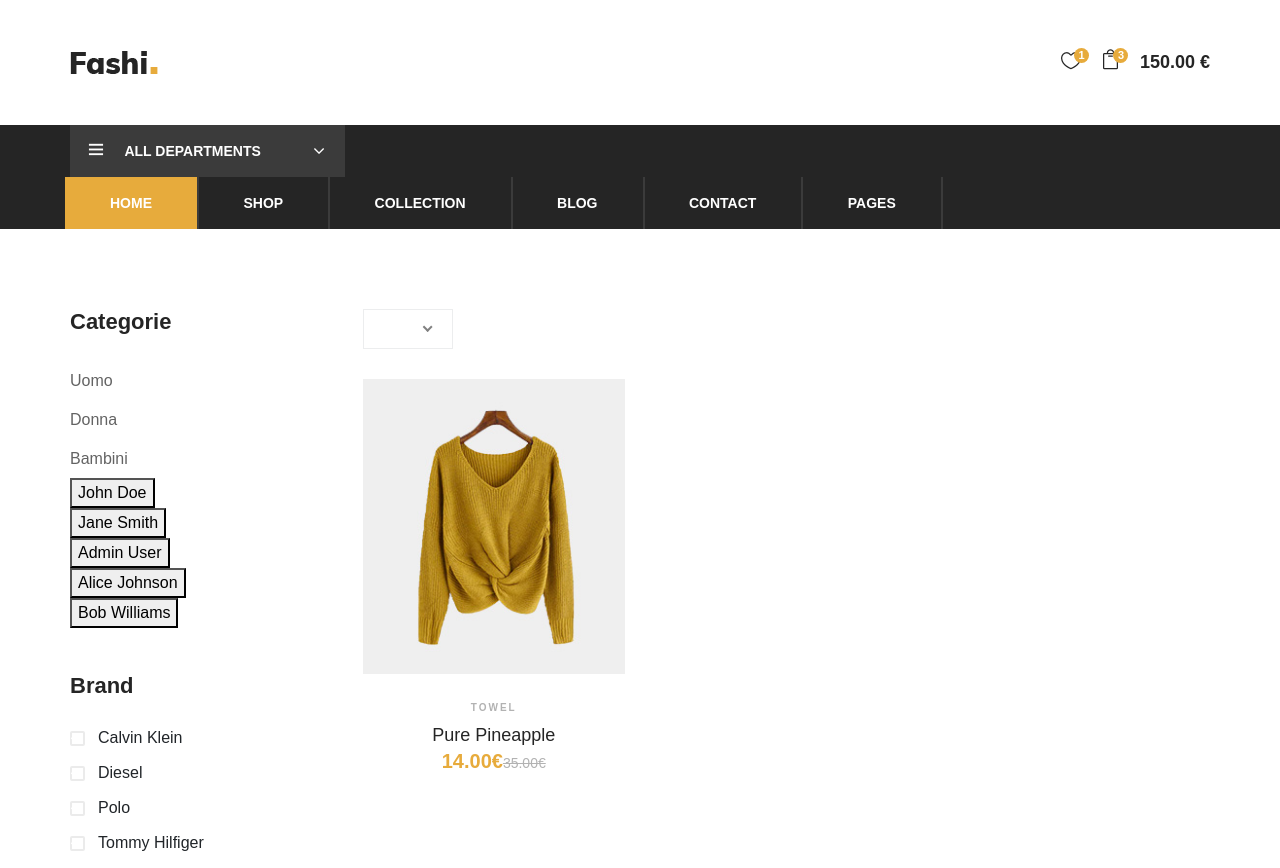
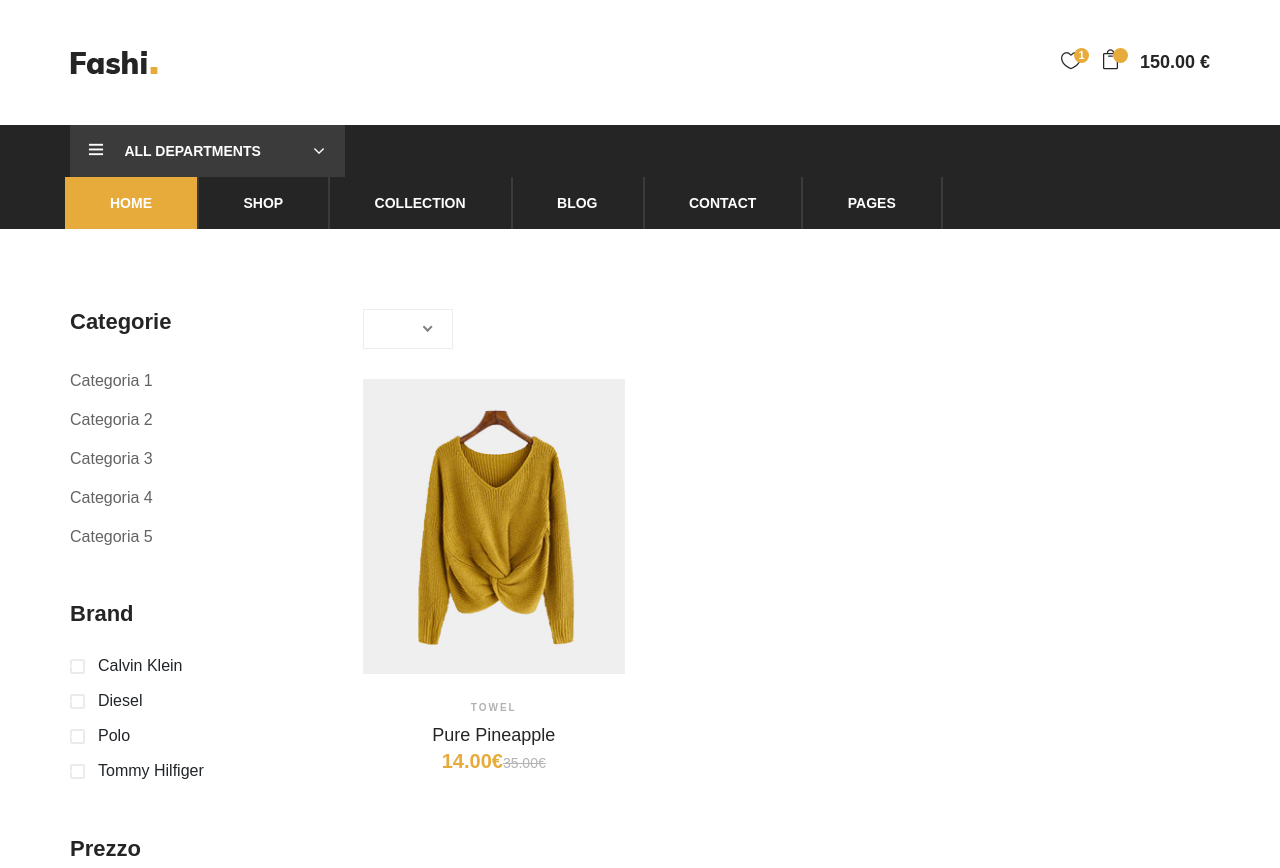
Before and after one commit to Carmine-Pittella/E-commerce, a PHP site: page /shop.php in a window 1280 px wide. Shown: the top 868 px of the page. Run offline with PHP 8.4, Linux system fonts and the light colour scheme; data comes from the database, SQL or seed files in the repository; both versions use the stored data as it was after the commit; some web fonts are replaced.

Commit message:
sicurezza

```diff
--- a/index.php
+++ b/index.php
@@ -7,6 +7,10 @@ require "include/dbms.inc.php";
 $main = new Template("skins/template/dtml/index_v2.html");
 $body = new Template("skins/template/dtml/home.html");
 
+$main->setContent("oggetti_carrello", 8);
+// nel file "index_v2.html" ci sarà un riferimento a "oggetti_carrello"
+// il problema attuale è che nelle altre pagine non compare il valore impostato qui
+
 
 $main->setContent('body', $body->get());
 $main->close();
--- a/shop.php
+++ b/shop.php
@@ -9,14 +9,12 @@ $main = new Template("skins/template/dtml/index_v2.html");
 $shop = new Template("skins/template/shop.html");
 
 
-$res = $connessione->query("SELECT * FROM utente")->fetch_all(MYSQLI_ASSOC);
+$res = $connessione->query("SELECT * FROM categoria c ORDER BY c.nome_categoria")->fetch_all(MYSQLI_ASSOC);
 
 foreach ($res as $r) {
-
     $nome = new Template("skins/template/dtml/dtml_items/provanome.html");
-    $nome->setContent("NOME", $r['nome']);
-    $nome->setContent("COGNOME", $r['cognome']);
-    $shop->setContent("lallero", $nome->get());
+    $nome->setContent("NOME_CATEGORIA", $r['nome_categoria']);
+    $shop->setContent("categorie", $nome->get());
 }
 
 
--- a/skins/template/dtml/dtml_items/provanome.html
+++ b/skins/template/dtml/dtml_items/provanome.html
@@ -1 +1 @@
-<button><[NOME]> <[COGNOME]></button> <br />
+<li><a href="#"><[NOME_CATEGORIA]></a></li>
--- a/skins/template/dtml/index_v2.html
+++ b/skins/template/dtml/index_v2.html
@@ -59,7 +59,7 @@
                             <li class="cart-icon">
                                 <a href="#">
                                     <i class="icon_bag_alt"></i>
-                                    <span>3</span>
+                                    <span> <[oggetti_carrello]> </span>
                                 </a>
                                 <div class="cart-hover">
                                     <div class="select-items">
--- a/skins/template/shop.html
+++ b/skins/template/shop.html
@@ -21,10 +21,8 @@
                   <div class="filter-widget">
                      <h4 class="fw-title">Categorie</h4>
                      <ul class="filter-catagories">
-                        <li><a href="#">Uomo</a></li>
-                        <li><a href="#">Donna</a></li>
-                        <li><a href="#">Bambini</a></li>
-                        <[foreach]> <[lallero]> <[/foreach]>
+                        <[foreach]> <[categorie]> <[/foreach]>
+                        <!-- è solo una prova, per vedere come funziona guardare il file "shop.php" e "provanome.html" -->
                      </ul>
                   </div>
                   <div class="filter-widget">
@@ -167,7 +165,7 @@
                         <div class="col-lg-4 col-sm-6">
                            <div class="product-item">
                               <div class="pi-pic">
-                                 <img src="img/products/product-1.jpg" alt="" />
+                                 <img src="skins/template/img/products/product-1.jpg" alt="" />
 
                                  <div class="icon">
                                     <i class="icon_heart_alt"></i>
```
Also changed, not shown: dump/ecommerce.sql (+12 -4 lines).
